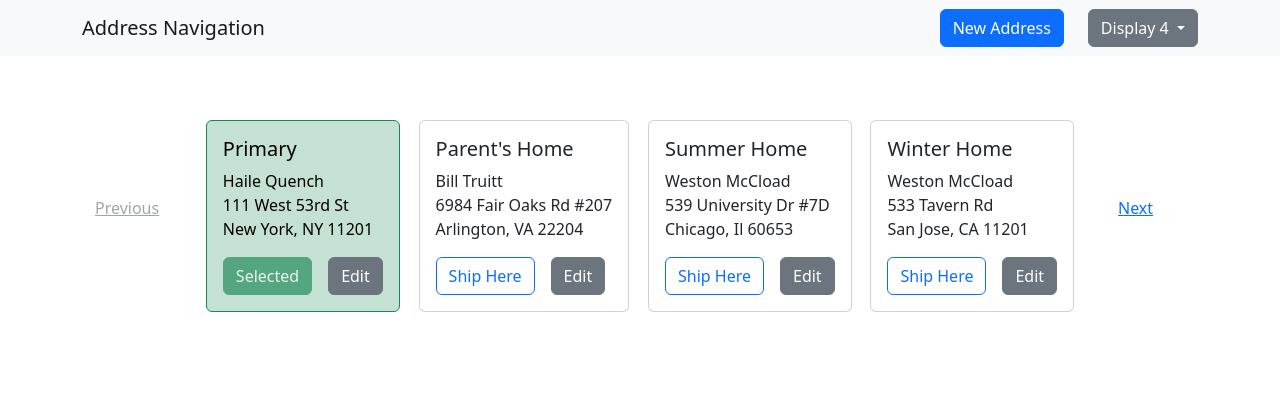
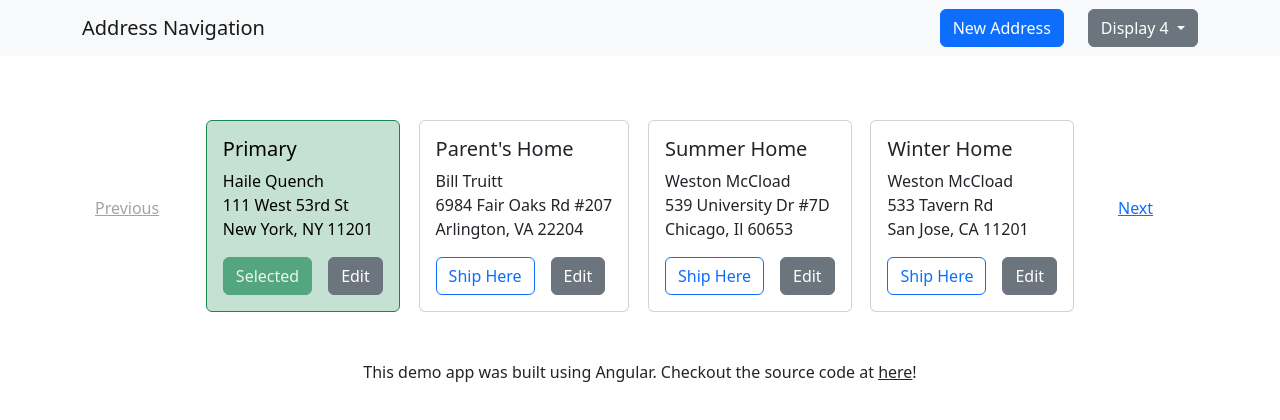
Before and after one commit to ansuarez9/address-pagination-ng, an Angular app: page / in a window 1280 px wide. Shown: the top 420 px of the page. Built offline with nearby package versions, Linux system fonts and the light colour scheme.

Commit message:
additional info source code related

```diff
--- a/src/app/app.component.html
+++ b/src/app/app.component.html
@@ -27,5 +27,9 @@
       <button (click)="onPaginate('next')" type="button" class="btn btn-link" [disabled]="disableNavigation?.next">Next</button>
     </span>
   </div>
+
+  <div class="text-center mt-5 fw-light">
+      This demo app was built using Angular. Checkout the source code at <a target="_blank" class="text-reset" href="https://github.com/ansuarez9/address-pagination-ng">here</a>!
+  </div>
 </div>
 <address-modal></address-modal>
```
